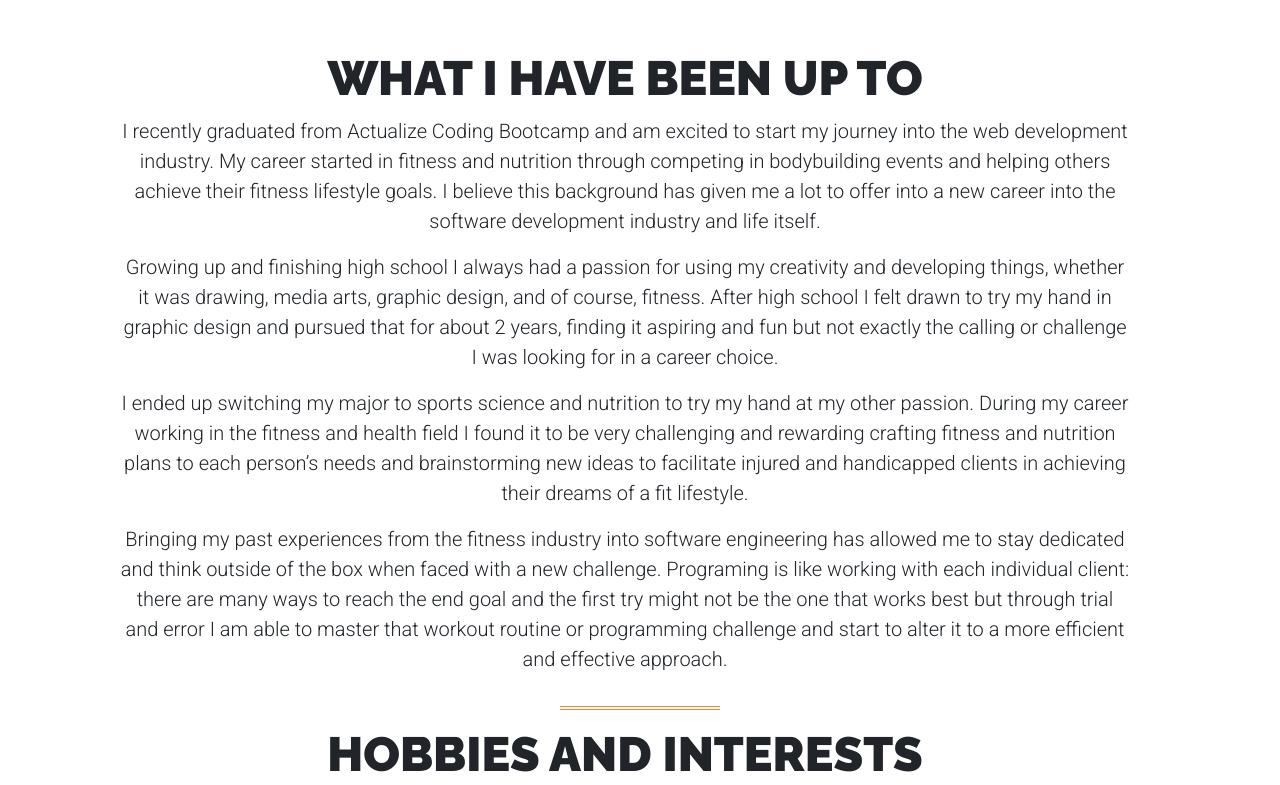
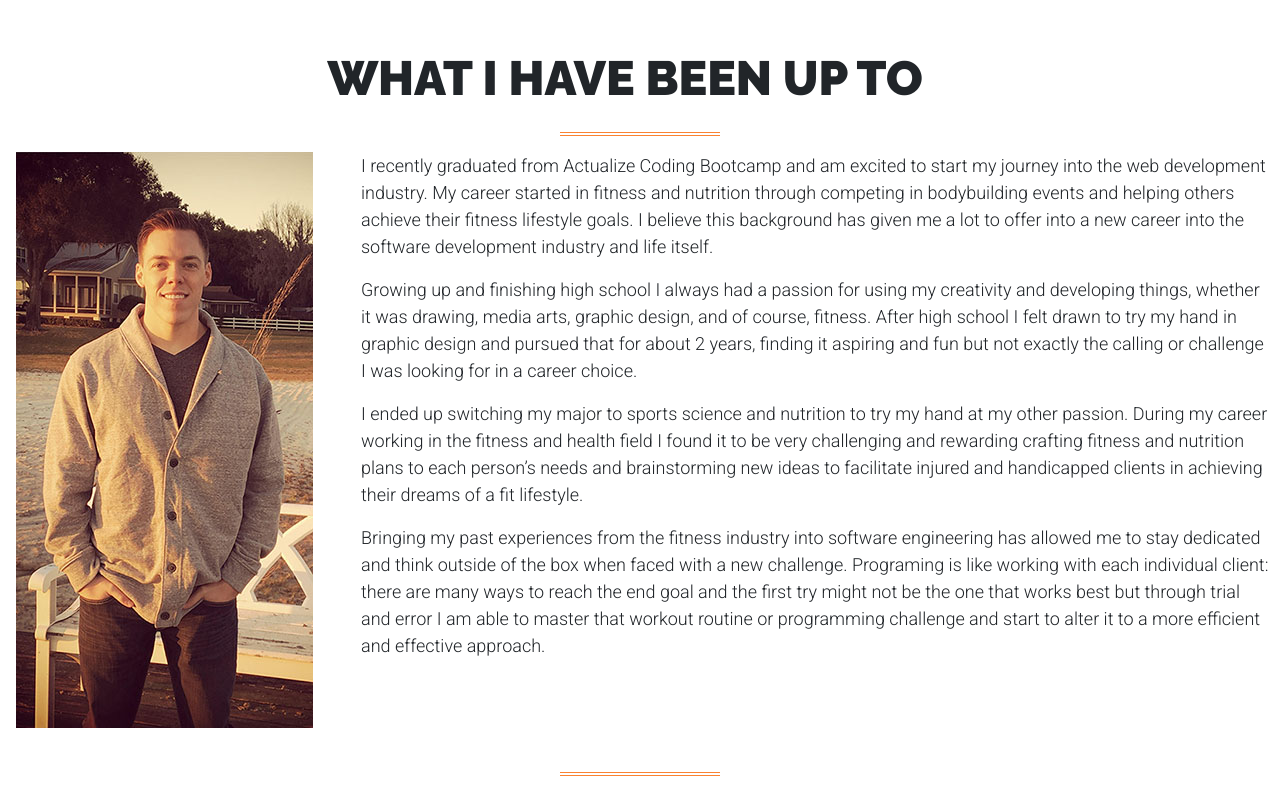
Before and after one commit to henzemike/henzemike.github.io, a plain HTML site: page index.html in a window 1280 px wide. Shown: the part 850-1635 px from the top of the page. Drawn offline with Linux system fonts and the light colour scheme.

Commit message:
adding image to about me section

```diff
--- a/index.html
+++ b/index.html
@@ -108,19 +108,24 @@
   <section class="page-section text-center" id="about">
     <div class="container-fluid row h-100 align-items-center justify-content-center">
       <h1 class="page-section-heading text-uppercase">What I have been up to</h1>
-      <p class="lead col-xl-10 text-center">
+    </div>
+    <hr class="primary small">
+    <div>
+      <img class="img-fluid rounded float-left pl-3 pr-5" src="img/mh.jpg">
+      <p class="text-left pr-2">
         I recently graduated from Actualize Coding Bootcamp and am excited to start my journey into the web development industry. My career started in fitness and nutrition through competing in bodybuilding events and helping others achieve their fitness lifestyle goals. I believe this background has given me a lot to offer into a new career into the software development industry and life itself.
       </p>
-      <p class="lead col-xl-10 text-center">
+      <p class="text-left pr-2">
         Growing up and finishing high school I always had a passion for using my creativity and developing things, whether it was drawing, media arts, graphic design, and of course, fitness. After high school I felt drawn to try my hand in graphic design and pursued that for about 2 years, finding it aspiring and fun but not exactly the calling or challenge I was looking for in a career choice.
       </p>
-      <p class="lead col-xl-10 text-center">
+      <p class="text-left pr-2">
         I ended up switching my major to sports science and nutrition to try my hand at my other passion. During my career working in the fitness and health field I found it to be very challenging and rewarding crafting fitness and nutrition plans to each person’s needs and brainstorming new ideas to facilitate injured and handicapped clients in achieving their dreams of a fit lifestyle.
       </p>
-      <p class="lead col-xl-10 text-center">
+      <p class="text-left pr-2">
         Bringing my past experiences from the fitness industry into software engineering has allowed me to stay dedicated and think outside of the box when faced with a new challenge. Programing is like working with each individual client: there are many ways to reach the end goal and the first try might not be the one that works best but through trial and error I am able to master that workout routine or programming challenge and start to alter it to a more efficient and effective approach.
       </p>
-  </div>
+    </div>
+  <br><br><br>
   <hr class="primary small">
   <div class="container-fluid row h-100 align-items-center justify-content-center">
       <h1 class="page-section-heading text-uppercase">Hobbies and Interests</h1>
```
Also changed, not shown: img/mh.jpg (added), img/mikehenze.jpg (added).
